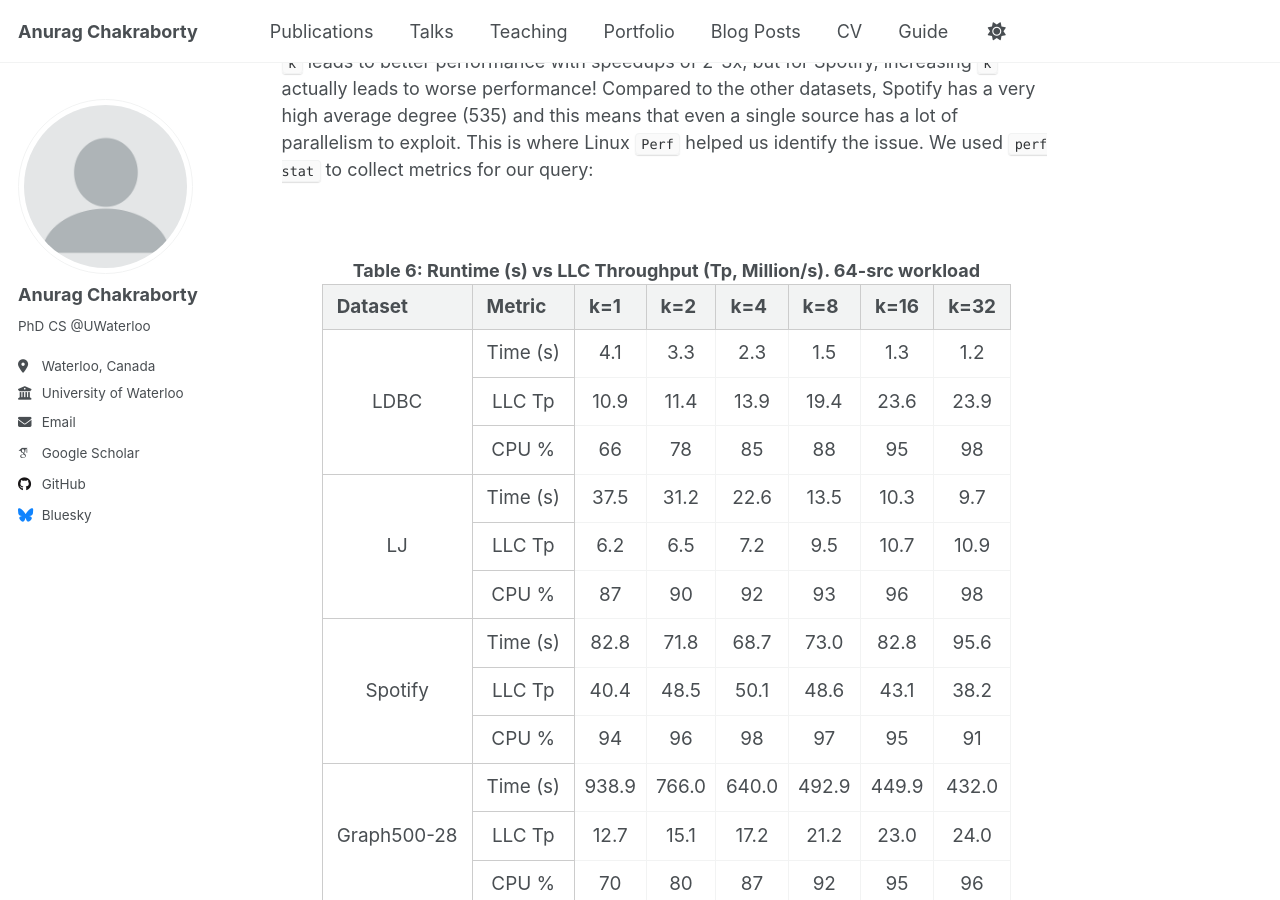
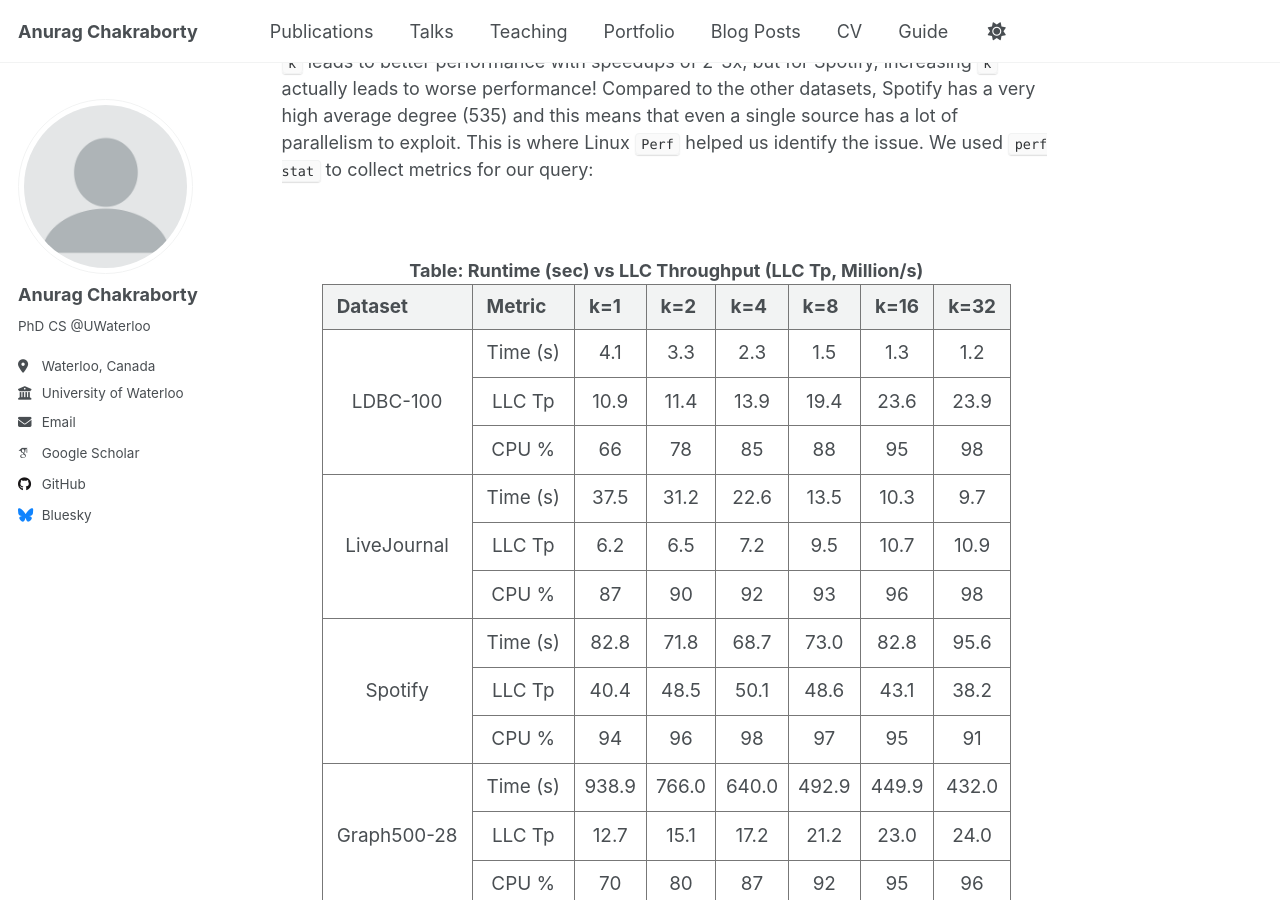
Before and after one commit to anuchak/anuchak.github.io, a Jekyll site: the page built from _posts/2025-09-15-blog-post-2.md, in a window 1280 px wide and 900 px high, scrolled down 3960 px. Built offline with Jekyll 4.4.1, drawn with Linux system fonts in a browser that asks for light colours; some web fonts are replaced; a script that is not in the unit is left out.

Commit message:
push changes

```diff
--- a/_posts/2025-09-15-blog-post-2.md
+++ b/_posts/2025-09-15-blog-post-2.md
@@ -169,81 +169,80 @@ This is where Linux `Perf` helped us identify the issue. We used `perf stat` to
 
 <br>
 <div style="display: flex; gap: 3rem; justify-content: center;">
-
   <div style="text-align: center;">
-    <strong>Table 6: Runtime (s) vs LLC Throughput (Tp, Million/s). 64-src workload</strong>
-    <table style="border-collapse: collapse; margin: 0 auto; font-size: 1.05rem;">
+    <strong>Table: Runtime (sec) vs LLC Throughput (LLC Tp, Million/s)</strong>
+    <table style="border-collapse: collapse; margin: 0 auto; font-size: 1.05rem; border: 1px solid #777;">
       <thead>
         <tr>
-          <th style="border: 1px solid #ccc; padding: 8px 14px;">Dataset</th>
-          <th style="border: 1px solid #ccc; padding: 8px 14px;">Metric</th>
-          <th style="border: 1px solid #ccc; padding: 8px 14px;">k=1</th>
-          <th style="border: 1px solid #ccc; padding: 8px 14px;">k=2</th>
-          <th style="border: 1px solid #ccc; padding: 8px 14px;">k=4</th>
-          <th style="border: 1px solid #ccc; padding: 8px 14px;">k=8</th>
-          <th style="border: 1px solid #ccc; padding: 8px 14px;">k=16</th>
-          <th style="border: 1px solid #ccc; padding: 8px 14px;">k=32</th>
+          <th style="border: 1px solid #777; padding: 8px 14px;">Dataset</th>
+          <th style="border: 1px solid #777; padding: 8px 14px;">Metric</th>
+          <th style="border: 1px solid #777; padding: 8px 14px;">k=1</th>
+          <th style="border: 1px solid #777; padding: 8px 14px;">k=2</th>
+          <th style="border: 1px solid #777; padding: 8px 14px;">k=4</th>
+          <th style="border: 1px solid #777; padding: 8px 14px;">k=8</th>
+          <th style="border: 1px solid #777; padding: 8px 14px;">k=16</th>
+          <th style="border: 1px solid #777; padding: 8px 14px;">k=32</th>
         </tr>
       </thead>
       <tbody>
-        <!-- LDBC -->
         <tr>
-          <td rowspan="3" style="border: 1px solid #ccc; padding: 8px 14px;">LDBC</td>
-          <td style="border: 1px solid #ccc; padding: 8px 14px;">Time (s)</td>
-          <td>4.1</td><td>3.3</td><td>2.3</td><td>1.5</td><td>1.3</td><td>1.2</td>
+          <td rowspan="3" style="border: 1px solid #777; padding: 8px 14px;">LDBC-100</td>
+          <td style="border: 1px solid #777; padding: 8px 14px;">Time (s)</td>
+          <td style="border: 1px solid #777;">4.1</td><td style="border: 1px solid #777;">3.3</td><td style="border: 1px solid #777;">2.3</td><td style="border: 1px solid #777;">1.5</td><td style="border: 1px solid #777;">1.3</td><td style="border: 1px solid #777;">1.2</td>
         </tr>
         <tr>
-          <td style="border: 1px solid #ccc; padding: 8px 14px;">LLC Tp</td>
-          <td>10.9</td><td>11.4</td><td>13.9</td><td>19.4</td><td>23.6</td><td>23.9</td>
+          <td style="border: 1px solid #777; padding: 8px 14px;">LLC Tp</td>
+          <td style="border: 1px solid #777;">10.9</td><td style="border: 1px solid #777;">11.4</td><td style="border: 1px solid #777;">13.9</td><td style="border: 1px solid #777;">19.4</td><td style="border: 1px solid #777;">23.6</td><td style="border: 1px solid #777;">23.9</td>
         </tr>
         <tr>
-          <td style="border: 1px solid #ccc; padding: 8px 14px;">CPU %</td>
-          <td>66</td><td>78</td><td>85</td><td>88</td><td>95</td><td>98</td>
+          <td style="border: 1px solid #777; padding: 8px 14px;">CPU %</td>
+          <td style="border: 1px solid #777;">66</td><td style="border: 1px solid #777;">78</td><td style="border: 1px solid #777;">85</td><td style="border: 1px solid #777;">88</td><td style="border: 1px solid #777;">95</td><td style="border: 1px solid #777;">98</td>
         </tr>
         <tr>
-          <td rowspan="3" style="border: 1px solid #ccc; padding: 8px 14px;">LJ</td>
-          <td style="border: 1px solid #ccc; padding: 8px 14px;">Time (s)</td>
-          <td>37.5</td><td>31.2</td><td>22.6</td><td>13.5</td><td>10.3</td><td>9.7</td>
+          <td rowspan="3" style="border: 1px solid #777; padding: 8px 14px;">LiveJournal</td>
+          <td style="border: 1px solid #777; padding: 8px 14px;">Time (s)</td>
+          <td style="border: 1px solid #777;">37.5</td><td style="border: 1px solid #777;">31.2</td><td style="border: 1px solid #777;">22.6</td><td style="border: 1px solid #777;">13.5</td><td style="border: 1px solid #777;">10.3</td><td style="border: 1px solid #777;">9.7</td>
         </tr>
         <tr>
-          <td style="border: 1px solid #ccc; padding: 8px 14px;">LLC Tp</td>
-          <td>6.2</td><td>6.5</td><td>7.2</td><td>9.5</td><td>10.7</td><td>10.9</td>
+          <td style="border: 1px solid #777; padding: 8px 14px;">LLC Tp</td>
+          <td style="border: 1px solid #777;">6.2</td><td style="border: 1px solid #777;">6.5</td><td style="border: 1px solid #777;">7.2</td><td style="border: 1px solid #777;">9.5</td><td style="border: 1px solid #777;">10.7</td><td style="border: 1px solid #777;">10.9</td>
         </tr>
         <tr>
-          <td style="border: 1px solid #ccc; padding: 8px 14px;">CPU %</td>
-          <td>87</td><td>90</td><td>92</td><td>93</td><td>96</td><td>98</td>
+          <td style="border: 1px solid #777; padding: 8px 14px;">CPU %</td>
+          <td style="border: 1px solid #777;">87</td><td style="border: 1px solid #777;">90</td><td style="border: 1px solid #777;">92</td><td style="border: 1px solid #777;">93</td><td style="border: 1px solid #777;">96</td><td style="border: 1px solid #777;">98</td>
         </tr>
         <tr>
-          <td rowspan="3" style="border: 1px solid #ccc; padding: 8px 14px;">Spotify</td>
-          <td style="border: 1px solid #ccc; padding: 8px 14px;">Time (s)</td>
-          <td>82.8</td><td>71.8</td><td>68.7</td><td>73.0</td><td>82.8</td><td>95.6</td>
+          <td rowspan="3" style="border: 1px solid #777; padding: 8px 14px;">Spotify</td>
+          <td style="border: 1px solid #777; padding: 8px 14px;">Time (s)</td>
+          <td style="border: 1px solid #777;">82.8</td><td style="border: 1px solid #777;">71.8</td><td style="border: 1px solid #777;">68.7</td><td style="border: 1px solid #777;">73.0</td><td style="border: 1px solid #777;">82.8</td><td style="border: 1px solid #777;">95.6</td>
         </tr>
         <tr>
-          <td style="border: 1px solid #ccc; padding: 8px 14px;">LLC Tp</td>
-          <td>40.4</td><td>48.5</td><td>50.1</td><td>48.6</td><td>43.1</td><td>38.2</td>
+          <td style="border: 1px solid #777; padding: 8px 14px;">LLC Tp</td>
+          <td style="border: 1px solid #777;">40.4</td><td style="border: 1px solid #777;">48.5</td><td style="border: 1px solid #777;">50.1</td><td style="border: 1px solid #777;">48.6</td><td style="border: 1px solid #777;">43.1</td><td style="border: 1px solid #777;">38.2</td>
         </tr>
         <tr>
-          <td style="border: 1px solid #ccc; padding: 8px 14px;">CPU %</td>
-          <td>94</td><td>96</td><td>98</td><td>97</td><td>95</td><td>91</td>
+          <td style="border: 1px solid #777; padding: 8px 14px;">CPU %</td>
+          <td style="border: 1px solid #777;">94</td><td style="border: 1px solid #777;">96</td><td style="border: 1px solid #777;">98</td><td style="border: 1px solid #777;">97</td><td style="border: 1px solid #777;">95</td><td style="border: 1px solid #777;">91</td>
         </tr>
         <tr>
-          <td rowspan="3" style="border: 1px solid #ccc; padding: 8px 14px;">Graph500-28</td>
-          <td style="border: 1px solid #ccc; padding: 8px 14px;">Time (s)</td>
-          <td>938.9</td><td>766.0</td><td>640.0</td><td>492.9</td><td>449.9</td><td>432.0</td>
+          <td rowspan="3" style="border: 1px solid #777; padding: 8px 14px;">Graph500-28</td>
+          <td style="border: 1px solid #777; padding: 8px 14px;">Time (s)</td>
+          <td style="border: 1px solid #777;">938.9</td><td style="border: 1px solid #777;">766.0</td><td style="border: 1px solid #777;">640.0</td><td style="border: 1px solid #777;">492.9</td><td style="border: 1px solid #777;">449.9</td><td style="border: 1px solid #777;">432.0</td>
         </tr>
         <tr>
-          <td style="border: 1px solid #ccc; padding: 8px 14px;">LLC Tp</td>
-          <td>12.7</td><td>15.1</td><td>17.2</td><td>21.2</td><td>23.0</td><td>24.0</td>
+          <td style="border: 1px solid #777; padding: 8px 14px;">LLC Tp</td>
+          <td style="border: 1px solid #777;">12.7</td><td style="border: 1px solid #777;">15.1</td><td style="border: 1px solid #777;">17.2</td><td style="border: 1px solid #777;">21.2</td><td style="border: 1px solid #777;">23.0</td><td style="border: 1px solid #777;">24.0</td>
         </tr>
         <tr>
-          <td style="border: 1px solid #ccc; padding: 8px 14px;">CPU %</td>
-          <td>70</td><td>80</td><td>87</td><td>92</td><td>95</td><td>96</td>
+          <td style="border: 1px solid #777; padding: 8px 14px;">CPU %</td>
+          <td style="border: 1px solid #777;">70</td><td style="border: 1px solid #777;">80</td><td style="border: 1px solid #777;">87</td><td style="border: 1px solid #777;">92</td><td style="border: 1px solid #777;">95</td><td style="border: 1px solid #777;">96</td>
         </tr>
       </tbody>
     </table>
   </div>
 </div>
 <br>
+
 
 
 
```
